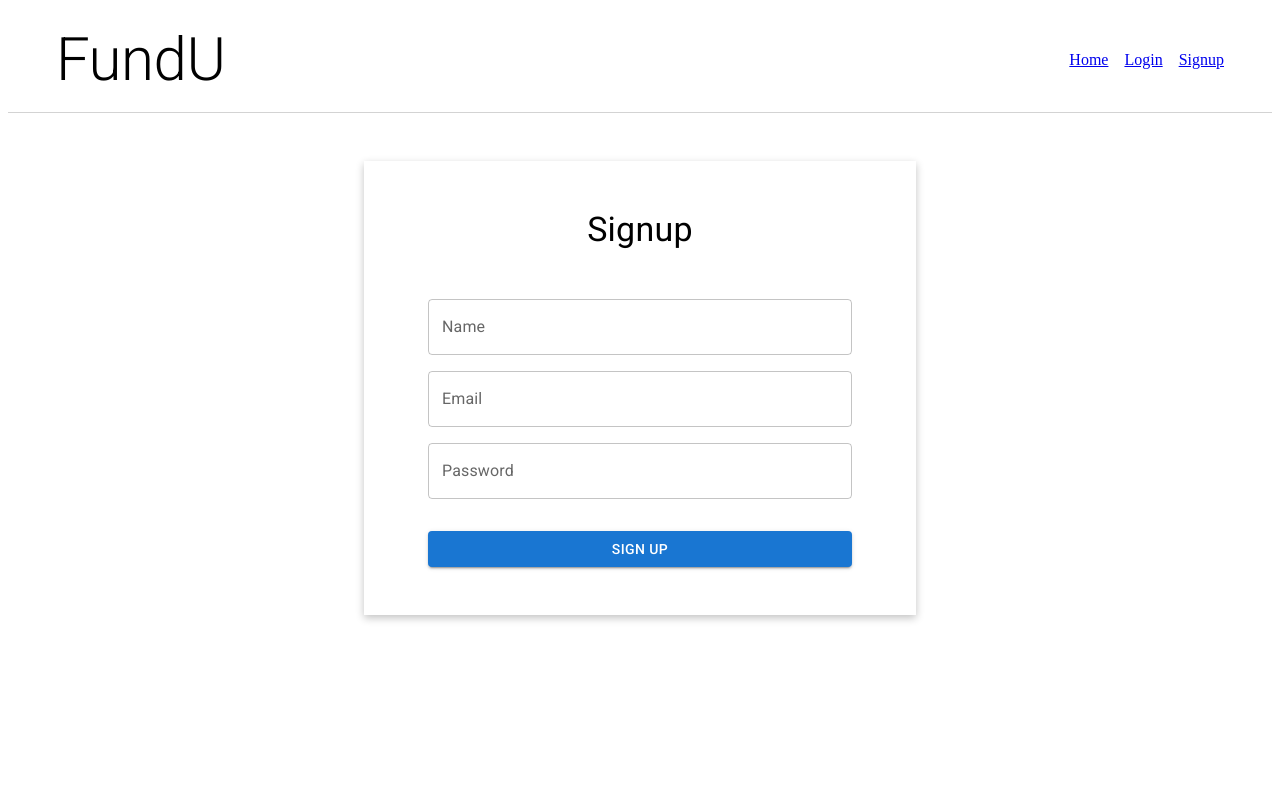
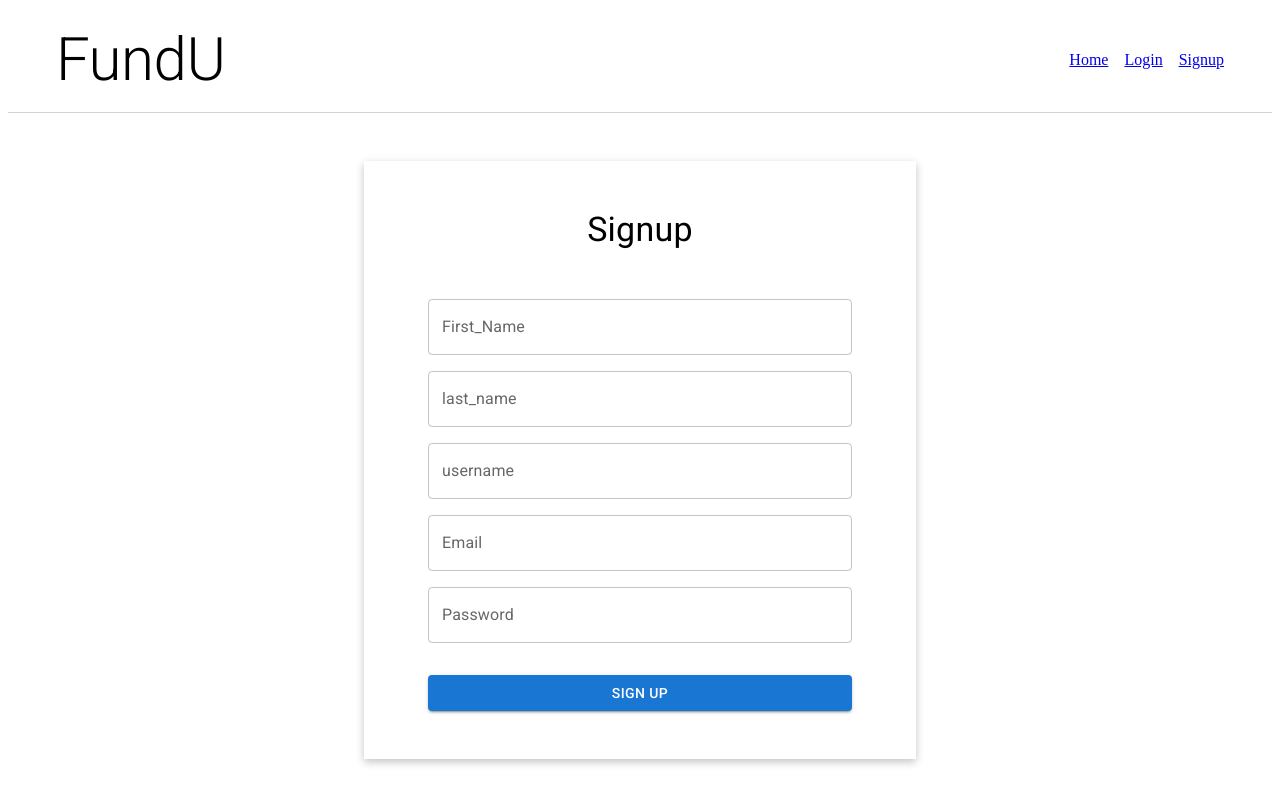
Before and after one commit to Singh-Govind/fundU-assignment, a React (Create React App) app in the folder frontend/: page /signup in a window 1280 px wide. Built offline with nearby package versions, Linux system fonts and the light colour scheme.

Commit message:
added pagination, hooks, sorting

```diff
--- a/frontend/src/components/Navbar.jsx
+++ b/frontend/src/components/Navbar.jsx
@@ -27,9 +27,12 @@ export default function Navbar() {
       >
         <NavLink to="/">Home</NavLink>
         {isAuth ? (
-          <Button onClick={logOut} color="warning">
-            Logout
-          </Button>
+          <>
+            <NavLink to="/profile">Profile</NavLink>
+            <Button onClick={logOut} color="warning">
+              Logout
+            </Button>
+          </>
         ) : (
           <>
             <NavLink to="/login">Login</NavLink>
--- a/frontend/src/components/Post.jsx
+++ b/frontend/src/components/Post.jsx
@@ -7,24 +7,13 @@ import Typography from "@mui/material/Typography";
 import { Avatar, CardHeader } from "@mui/material";
 import Comments from "./Comments";
 import { useState } from "react";
+import useGetUser from "../hooks/useGetUser";
+import useFormatDate from "../hooks/useFormatDate";
 
-export default function Post({
-  avatar,
-  name,
-  title,
-  description,
-  post_id,
-  dt,
-}) {
+export default function Post({ title, description, post_id, user, dt }) {
   const [loadComment, setLoadComment] = useState(false);
-
-  let options = {
-    year: "numeric",
-    month: "long",
-    day: "numeric",
-  };
-  let date = new Date(dt);
-  date = date.toLocaleDateString("en-IN", options);
+  const { userData } = useGetUser(user);
+  const { date } = useFormatDate(dt);
 
   const loadCommentFn = () => {
     setLoadComment(true);
@@ -35,12 +24,11 @@ export default function Post({
       <CardHeader
         avatar={
           <Avatar sx={{ bgcolor: "red" }} aria-label="recipe">
-            <img width="100%" src={avatar} />
+            <img width="100%" src={userData.userpic_url} />
           </Avatar>
         }
-        title={name}
+        title={userData.First_Name + " " + userData.last_name}
         subheader={date}
-        // subheader="September 14, 2016"
       />
       <CardContent>
         <Typography gutterBottom variant="h5" component="div">
--- a/frontend/src/components/SignupForm.jsx
+++ b/frontend/src/components/SignupForm.jsx
@@ -2,29 +2,56 @@ import React from "react";
 import { useFormik } from "formik";
 import * as yup from "yup";
 import { Box, Button, TextField } from "@mui/material";
+import { useNavigate } from "react-router-dom";
 
 const validationSchema = yup.object({
   email: yup
     .string("Enter your email")
     .email("Enter a valid email")
     .required("Email is required"),
-  name: yup.string("Enter your name").required("Name is required"),
-  password: yup
+  First_Name: yup
+    .string("Enter First your name")
+    .required("first Name is required"),
+  last_name: yup
+    .string("Enter Last your name")
+    .required("last name is required"),
+  username: yup
+    .string("Enter Last your username")
+    .required("username is required"),
+  Password: yup
     .string("Enter your password")
     .min(8, "Password should be of minimum 8 characters length")
     .required("Password is required"),
 });
 
 const SignupForm = () => {
+  const navigate = useNavigate();
+
+  const singUp = async (values) => {
+    let res = await fetch("http://localhost:8080/users/signup", {
+      method: "POST",
+      headers: { "Content-Type": "application/json" },
+      body: JSON.stringify(values),
+    });
+    if (res) {
+      alert("created successfully");
+      navigate("/login");
+    } else {
+      alert("something went wrong");
+    }
+  };
+
   const formik = useFormik({
     initialValues: {
       email: "",
-      password: "",
-      name: "",
+      Password: "",
+      First_Name: "",
+      last_name: "",
+      username: "",
     },
     validationSchema: validationSchema,
     onSubmit: (values) => {
-      alert(JSON.stringify(values, null, 2));
+      singUp(values);
     },
   });
 
@@ -34,13 +61,39 @@ const SignupForm = () => {
         <Box mb="1rem">
           <TextField
             fullWidth
-            id="name"
-            name="name"
-            label="Name"
-            value={formik.values.name}
+            id="First_Name"
+            name="First_Name"
+            label="First_Name"
+            value={formik.values.First_Name}
             onChange={formik.handleChange}
-            error={formik.touched.name && Boolean(formik.errors.name)}
-            helperText={formik.touched.name && formik.errors.name}
+            error={
+              formik.touched.First_Name && Boolean(formik.errors.First_Name)
+            }
+            helperText={formik.touched.First_Name && formik.errors.First_Name}
+          />
+        </Box>
+        <Box mb="1rem">
+          <TextField
+            fullWidth
+            id="last_name"
+            name="last_name"
+            label="last_name"
+            value={formik.values.last_name}
+            onChange={formik.handleChange}
+            error={formik.touched.last_name && Boolean(formik.errors.last_name)}
+            helperText={formik.touched.last_name && formik.errors.last_name}
+          />
+        </Box>
+        <Box mb="1rem">
+          <TextField
+            fullWidth
+            id="username"
+            name="username"
+            label="username"
+            value={formik.values.username}
+            onChange={formik.handleChange}
+            error={formik.touched.username && Boolean(formik.errors.username)}
+            helperText={formik.touched.username && formik.errors.username}
           />
         </Box>
         <Box mb="1rem">
@@ -58,14 +111,14 @@ const SignupForm = () => {
         <Box mb="2rem">
           <TextField
             fullWidth
-            id="password"
-            name="password"
+            id="Password"
+            name="Password"
             label="Password"
-            type="password"
-            value={formik.values.password}
+            type="Password"
+            value={formik.values.Password}
             onChange={formik.handleChange}
-            error={formik.touched.password && Boolean(formik.errors.password)}
-            helperText={formik.touched.password && formik.errors.password}
+            error={formik.touched.Password && Boolean(formik.errors.Password)}
+            helperText={formik.touched.Password && formik.errors.Password}
           />
         </Box>
         <Button color="primary" variant="contained" fullWidth type="submit">
--- /dev/null
+++ b/frontend/src/hooks/useFormatDate.js
@@ -0,0 +1,11 @@
+export default function useFormatDate(dt) {
+  let options = {
+    year: "numeric",
+    month: "long",
+    day: "numeric",
+  };
+  let date = new Date(dt);
+  date = date.toLocaleDateString("en-IN", options);
+
+  return { date };
+}
--- /dev/null
+++ b/frontend/src/hooks/useGetUser.js
@@ -0,0 +1,19 @@
+import { useEffect, useState } from "react";
+
+export default function useGetUser(username) {
+  const [userData, setUserData] = useState({});
+
+  const fetchUser = async () => {
+    let res = await fetch(
+      `http://localhost:8080/users/singleuser?username=${username}`
+    );
+    let d = await res.json();
+    setUserData(d[0]);
+  };
+
+  useEffect(() => {
+    fetchUser();
+  }, []);
+
+  return { userData };
+}
--- a/frontend/src/pages/AllRoutes.jsx
+++ b/frontend/src/pages/AllRoutes.jsx
@@ -3,16 +3,18 @@ import Login from "./Login";
 import Home from "./Home";
 import Signup from "./Signup";
 import PrivateRoute from "../components/PrivateRoute";
+import Profile from "./Profile";
 
 export default function AllRoutes() {
   return (
     <>
       <Routes>
+        <Route path="/" element={<Home />} />
         <Route
-          path="/"
+          path="/profile"
           element={
             <PrivateRoute>
-              <Home />
+              <Profile />
             </PrivateRoute>
           }
         />
--- a/frontend/src/pages/Home.jsx
+++ b/frontend/src/pages/Home.jsx
@@ -2,43 +2,47 @@ import {
   FormControl,
   InputLabel,
   MenuItem,
+  Pagination,
   Select,
   Stack,
 } from "@mui/material";
 import { Box } from "@mui/system";
-import { useContext, useState } from "react";
-import { AuthConext } from "../context/AuthConext";
+import { useState } from "react";
 import Post from "../components/Post";
 import { useEffect } from "react";
 
 export default function Home() {
   const [sortBy, setSortBy] = useState("top");
+  const [page, setPage] = useState(1);
+  const [totalPage, setTotalPage] = useState(1);
   const [data, setData] = useState([]);
-  const { user } = useContext(AuthConext);
 
   const fetchData = async () => {
-    let res = await fetch("http://localhost:8080/posts/", {
-      method: "GET",
-      headers: new Headers({
-        Authorization: `${user.username}`,
-        "Content-Type": "application/json",
-      }),
-    });
+    let res = await fetch(
+      `http://localhost:8080/posts/allposts?page=${page}&sort=${sortBy}`
+    );
 
     let d = await res.json();
-    setData(d);
+    console.log(d);
+    setTotalPage(d.totalPages);
+    setData(d.posts);
+  };
+
+  const handlePageChange = (event, value) => {
+    setPage(+value);
+    console.log(+value);
   };
 
   useEffect(() => {
     fetchData();
-  }, []);
+  }, [page, sortBy]);
 
   const handleChange = (e) => {
     setSortBy(e.target.value);
   };
 
   return (
-    <Box mt="3rem">
+    <Box mt="3rem" mb="5rem">
       <Stack>
         <FormControl fullWidth>
           <InputLabel>Sort</InputLabel>
@@ -48,21 +52,23 @@ export default function Home() {
           </Select>
         </FormControl>
       </Stack>
-      <Stack alignItems="center">
+      <Stack minWidth="100%" alignItems="center">
         {data?.map((item) => {
           return (
             <Post
               key={item._id}
               dt={item.Created_at}
-              avatar={user.userpic_url}
-              name={user.First_Name + " " + user.last_name}
               title={item.Title}
               description={item.Text}
               post_id={item.unique_id}
+              user={item.user}
             />
           );
         })}
       </Stack>
+      <Stack alignItems="center" mt="2rem">
+        <Pagination page={page} count={totalPage} onChange={handlePageChange} />
+      </Stack>
     </Box>
   );
 }
--- /dev/null
+++ b/frontend/src/pages/Profile.jsx
@@ -0,0 +1,59 @@
+import {
+  // FormControl,
+  // InputLabel,
+  // MenuItem,
+  // Select,
+  Stack,
+  Typography,
+} from "@mui/material";
+import { Box } from "@mui/system";
+import { useContext, useState } from "react";
+import { AuthConext } from "../context/AuthConext";
+import Post from "../components/Post";
+import { useEffect } from "react";
+
+export default function Profile() {
+  // const [sortBy, setSortBy] = useState("top");
+  const [data, setData] = useState([]);
+  const { user } = useContext(AuthConext);
+
+  const fetchData = async () => {
+    let res = await fetch("http://localhost:8080/posts/myposts", {
+      method: "GET",
+      headers: new Headers({
+        Authorization: `${user.username}`,
+        "Content-Type": "application/json",
+      }),
+    });
+
+    let d = await res.json();
+    setData(d);
+  };
+
+  useEffect(() => {
+    fetchData();
+  }, []);
+
+  return (
+    <Box mt="3rem">
+      <Typography textAlign="center" variant="h4">
+        My Posts
+      </Typography>
+      <Stack alignItems="center">
+        {data?.map((item) => {
+          return (
+            <Post
+              key={item._id}
+              dt={item.Created_at}
+              avatar={user.userpic_url}
+              name={user.First_Name + " " + user.last_name}
+              title={item.Title}
+              description={item.Text}
+              post_id={item.unique_id}
+            />
+          );
+        })}
+      </Stack>
+    </Box>
+  );
+}
```
